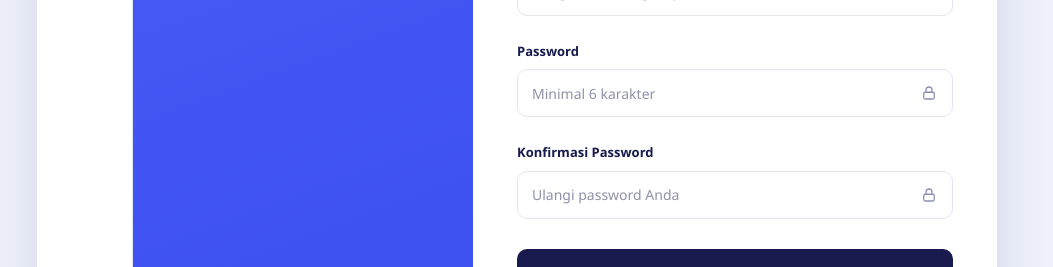
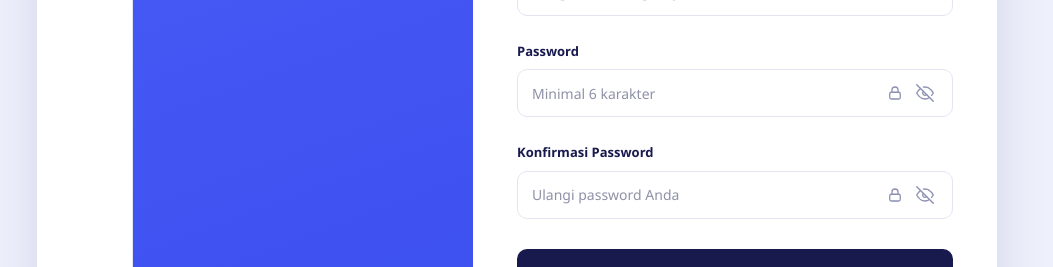
Before and after one commit to masrizal19/laporanwee, a React (Vite) app: page /login in a window 1280 px wide. Both pictures are taken after a click on the button "Sign Up". Shown: the part 331-598 px from the top of the page, without its empty margins (123-1176 px from the left). Built offline with nearby package versions, Linux system fonts and the light colour scheme.

Commit message:
feat(auth): add toggle password visibility feature
Implement password visibility toggles in Login and Register forms to improve user experience. Added styles for the toggle button and updated input field logic.

```diff
--- a/src/auth.css
+++ b/src/auth.css
@@ -278,6 +278,7 @@
   border: none;
   outline: none;
   flex: 1;
+  min-width: 0;
   font-size: 14px;
   color: var(--ink-900);
   background: transparent;
@@ -289,6 +290,37 @@
   height: 18px;
   color: var(--ink-500);
   flex-shrink: 0;
+}
+
+.toggle-password-btn {
+  display: inline-flex;
+  align-items: center;
+  justify-content: center;
+  background: transparent;
+  border: none;
+  padding: 4px;
+  margin-left: 8px;
+  cursor: pointer;
+  color: var(--ink-500);
+  border-radius: 6px;
+  transition: color .2s ease, background-color .2s ease, transform .15s ease;
+  flex-shrink: 0;
+  -webkit-tap-highlight-color: transparent;
+}
+
+.toggle-password-btn:hover {
+  color: var(--blue-600);
+  background-color: rgba(74, 92, 245, .08);
+}
+
+.toggle-password-btn:active {
+  transform: scale(0.92);
+}
+
+.toggle-password-btn svg {
+  width: 18px;
+  height: 18px;
+  display: block;
 }
 
 .caret {
--- a/src/views/LoginView.tsx
+++ b/src/views/LoginView.tsx
@@ -15,6 +15,7 @@
     return localStorage.getItem('laporanwee_registered_email') || '';
   });
   const [password, setPassword] = useState('');
+  const [showLoginPassword, setShowLoginPassword] = useState(false);
   const [errorMsg, setErrorMsg] = useState('');
   const [isLoading, setIsLoading] = useState(false);
   const [isSuccess, setIsSuccess] = useState(false);
@@ -190,7 +191,7 @@
               <label htmlFor="passInput">Password</label>
               <div className={`input-wrap ${isFocusPass ? 'focus' : ''}`} id="passWrap">
                 <input
-                  type="password"
+                  type={showLoginPassword ? 'text' : 'password'}
                   id="passInput"
                   ref={passInputRef}
                   value={password}
@@ -203,6 +204,25 @@
                   <rect x="5" y="11" width="14" height="9" rx="2" />
                   <path d="M8 11V8a4 4 0 018 0v3" />
                 </svg>
+                <button
+                  type="button"
+                  className="toggle-password-btn"
+                  onClick={() => setShowLoginPassword((prev) => !prev)}
+                  aria-label={showLoginPassword ? 'Sembunyikan password' : 'Lihat password'}
+                  title={showLoginPassword ? 'Sembunyikan password' : 'Lihat password'}
+                >
+                  {showLoginPassword ? (
+                    <svg viewBox="0 0 24 24" fill="none" stroke="currentColor" strokeWidth="1.8" strokeLinecap="round" strokeLinejoin="round">
+                      <path d="M1 12s4-8 11-8 11 8 11 8-4 8-11 8-11-8-11-8z" />
+                      <circle cx="12" cy="12" r="3" />
+                    </svg>
+                  ) : (
+                    <svg viewBox="0 0 24 24" fill="none" stroke="currentColor" strokeWidth="1.8" strokeLinecap="round" strokeLinejoin="round">
+                      <path d="M17.94 17.94A10.07 10.07 0 0 1 12 20c-7 0-11-8-11-8a18.45 18.45 0 0 1 5.06-5.94M9.9 4.24A9.12 9.12 0 0 1 12 4c7 0 11 8 11 8a18.5 18.5 0 0 1-2.16 3.19m-6.72-1.07a3 3 0 1 1-4.24-4.24" />
+                      <line x1="1" y1="1" x2="23" y2="23" />
+                    </svg>
+                  )}
+                </button>
               </div>
             </div>
 
--- a/src/views/RegisterView.tsx
+++ b/src/views/RegisterView.tsx
@@ -15,6 +15,8 @@
   const [email, setEmail] = useState('');
   const [password, setPassword] = useState('');
   const [confirmPassword, setConfirmPassword] = useState('');
+  const [showPassword, setShowPassword] = useState(false);
+  const [showConfirmPassword, setShowConfirmPassword] = useState(false);
   const [errorMsg, setErrorMsg] = useState('');
   const [isLoading, setIsLoading] = useState(false);
   const [isSuccess, setIsSuccess] = useState(false);
@@ -227,7 +229,7 @@
               <label htmlFor="passInput">Password</label>
               <div className={`input-wrap ${isFocusPass ? 'focus' : ''}`}>
                 <input
-                  type="password"
+                  type={showPassword ? 'text' : 'password'}
                   id="passInput"
                   value={password}
                   onChange={(e) => setPassword(e.target.value)}
@@ -240,6 +242,25 @@
                   <rect x="5" y="11" width="14" height="9" rx="2" />
                   <path d="M8 11V8a4 4 0 018 0v3" />
                 </svg>
+                <button
+                  type="button"
+                  className="toggle-password-btn"
+                  onClick={() => setShowPassword((prev) => !prev)}
+                  aria-label={showPassword ? 'Sembunyikan password' : 'Lihat password'}
+                  title={showPassword ? 'Sembunyikan password' : 'Lihat password'}
+                >
+                  {showPassword ? (
+                    <svg viewBox="0 0 24 24" fill="none" stroke="currentColor" strokeWidth="1.8" strokeLinecap="round" strokeLinejoin="round">
+                      <path d="M1 12s4-8 11-8 11 8 11 8-4 8-11 8-11-8-11-8z" />
+                      <circle cx="12" cy="12" r="3" />
+                    </svg>
+                  ) : (
+                    <svg viewBox="0 0 24 24" fill="none" stroke="currentColor" strokeWidth="1.8" strokeLinecap="round" strokeLinejoin="round">
+                      <path d="M17.94 17.94A10.07 10.07 0 0 1 12 20c-7 0-11-8-11-8a18.45 18.45 0 0 1 5.06-5.94M9.9 4.24A9.12 9.12 0 0 1 12 4c7 0 11 8 11 8a18.5 18.5 0 0 1-2.16 3.19m-6.72-1.07a3 3 0 1 1-4.24-4.24" />
+                      <line x1="1" y1="1" x2="23" y2="23" />
+                    </svg>
+                  )}
+                </button>
               </div>
             </div>
 
@@ -247,7 +268,7 @@
               <label htmlFor="confirmPassInput">Konfirmasi Password</label>
               <div className={`input-wrap ${isFocusConfirm ? 'focus' : ''}`}>
                 <input
-                  type="password"
+                  type={showConfirmPassword ? 'text' : 'password'}
                   id="confirmPassInput"
                   value={confirmPassword}
                   onChange={(e) => setConfirmPassword(e.target.value)}
@@ -260,6 +281,25 @@
                   <rect x="5" y="11" width="14" height="9" rx="2" />
                   <path d="M8 11V8a4 4 0 018 0v3" />
                 </svg>
+                <button
+                  type="button"
+                  className="toggle-password-btn"
+                  onClick={() => setShowConfirmPassword((prev) => !prev)}
+                  aria-label={showConfirmPassword ? 'Sembunyikan konfirmasi password' : 'Lihat konfirmasi password'}
+                  title={showConfirmPassword ? 'Sembunyikan konfirmasi password' : 'Lihat konfirmasi password'}
+                >
+                  {showConfirmPassword ? (
+                    <svg viewBox="0 0 24 24" fill="none" stroke="currentColor" strokeWidth="1.8" strokeLinecap="round" strokeLinejoin="round">
+                      <path d="M1 12s4-8 11-8 11 8 11 8-4 8-11 8-11-8-11-8z" />
+                      <circle cx="12" cy="12" r="3" />
+                    </svg>
+                  ) : (
+                    <svg viewBox="0 0 24 24" fill="none" stroke="currentColor" strokeWidth="1.8" strokeLinecap="round" strokeLinejoin="round">
+                      <path d="M17.94 17.94A10.07 10.07 0 0 1 12 20c-7 0-11-8-11-8a18.45 18.45 0 0 1 5.06-5.94M9.9 4.24A9.12 9.12 0 0 1 12 4c7 0 11 8 11 8a18.5 18.5 0 0 1-2.16 3.19m-6.72-1.07a3 3 0 1 1-4.24-4.24" />
+                      <line x1="1" y1="1" x2="23" y2="23" />
+                    </svg>
+                  )}
+                </button>
               </div>
             </div>
 
```
